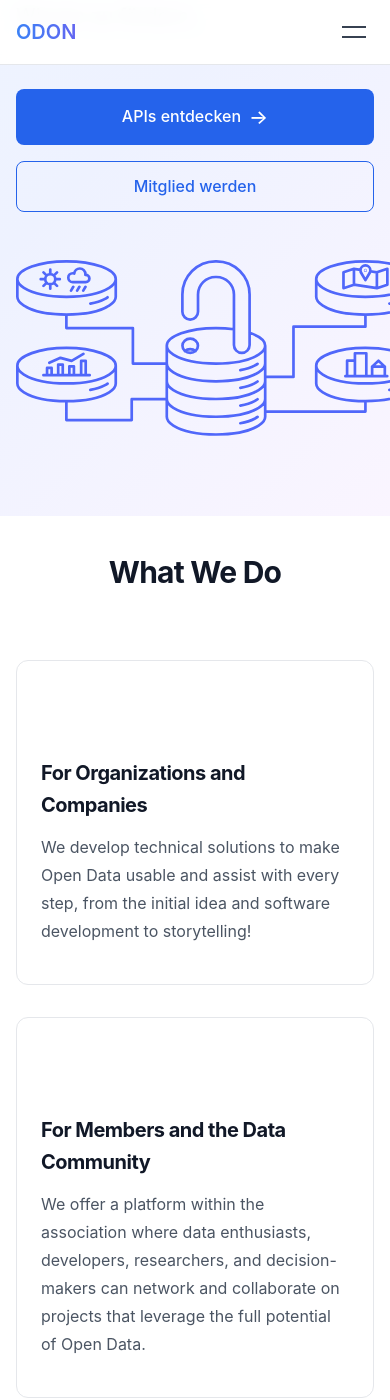
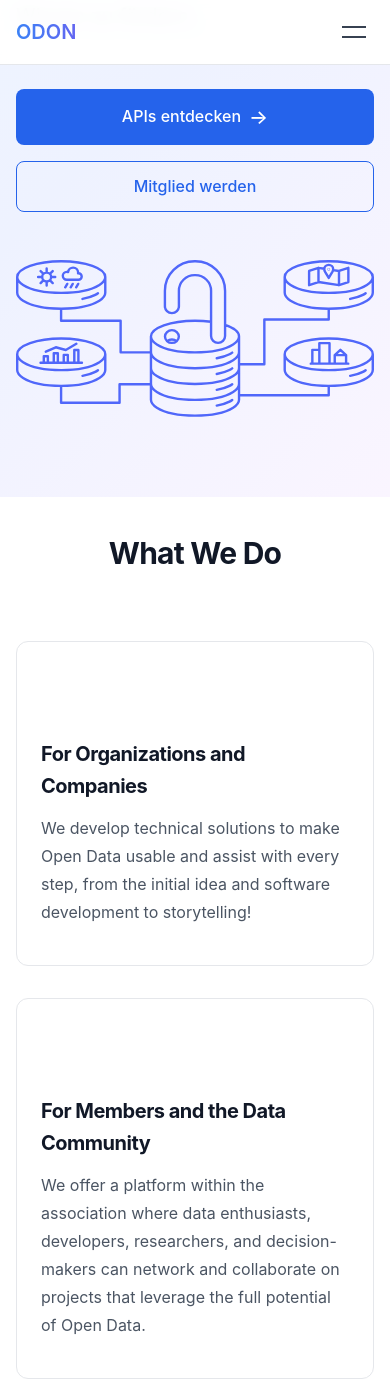
Before and after one commit to verein-odon/verein-odon.github.io, a Jekyll site: the page built from docs/de/index.md, in a window 390 px wide and 1400 px high, scrolled down 455 px. Built offline with Jekyll 4.4.1, drawn with Linux system fonts in a browser that asks for light colours.

Commit message:
Fixed scaling of hero image for mobile

```diff
--- a/docs/assets/main.scss
+++ b/docs/assets/main.scss
@@ -492,6 +492,15 @@ a.btn-primary, a.btn-primary:hover {
 
 .hero-visual {
   position: relative;
+  width: 100%;
+}
+
+.hero-image-wrapper {
+  width: 100%;
+  max-width: 100%;
+  overflow: hidden;
+  display: flex;
+  justify-content: center;
 }
 
 .hero-box {
@@ -517,9 +526,20 @@ a.btn-primary, a.btn-primary:hover {
 }
 
 .hero-image {
-  width: 130%;      /* Fills the container */
-  max-width: 400px; /* Stops growing at 400px */
+  width: 100%;
+  max-width: 100%;
   height: auto;
+  display: block;
+}
+
+@media (min-width: 768px) {
+  .hero-image-wrapper {
+    max-width: none;
+  }
+  .hero-image {
+    width: 130%;
+    max-width: 400px;
+  }
 }
 
 /* Section Styles */
```
